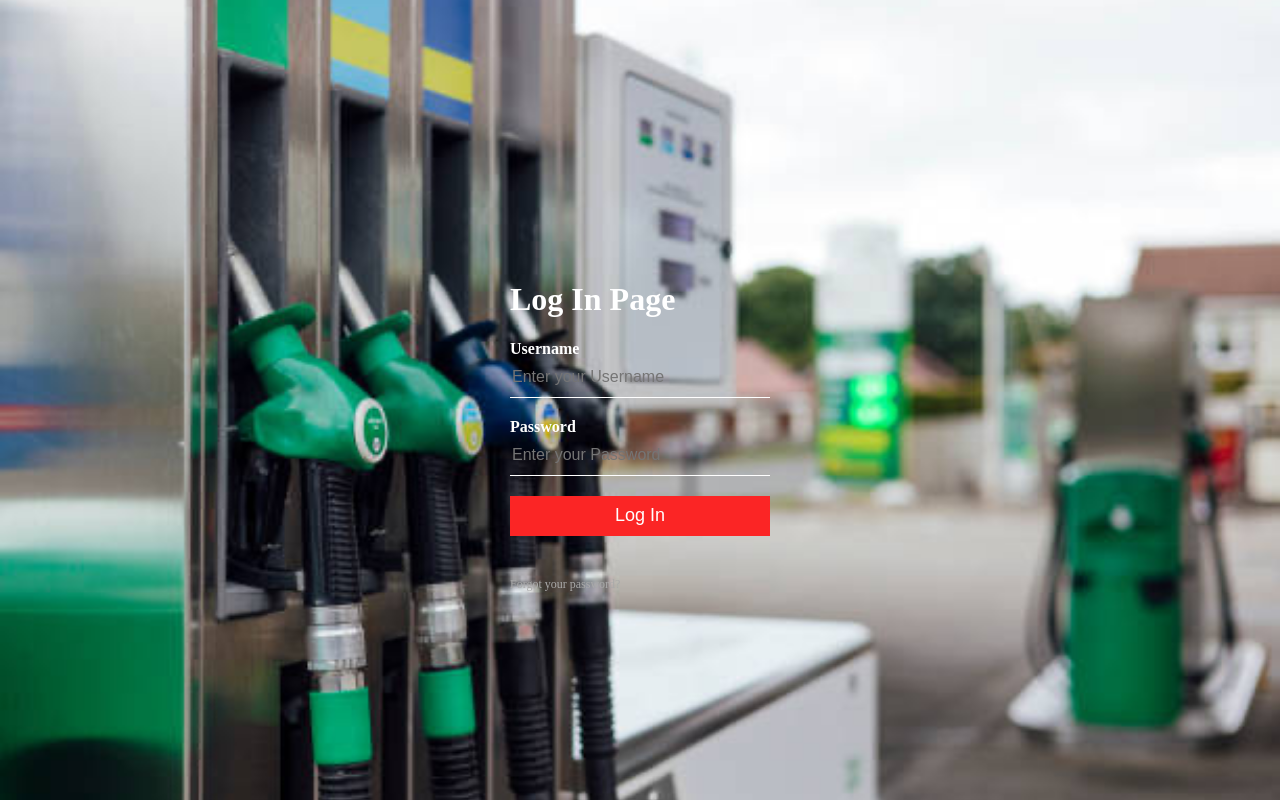
After one commit to atebeje1/Team8Project, a PHP site: page / in a window 1280 px wide. The commit adds this page. Run offline with PHP 8.4, Linux system fonts and the light colour scheme.

Commit message:
Add files via upload

```diff
--- /dev/null
+++ b/index.html
@@ -0,0 +1,20 @@
+<html>
+<head>
+<title> Login Form </title>
+    <link rel="stylesheet" type="text/css" href="style.css">
+<body>
+    <div class = "loginForm">
+        <h1> Log In Page </h1>
+        <form>
+            <p>Username</p>
+            <input type="text" name="" placeholder="Enter your Username">
+            <p>Password</p>
+            <input type="password" name="" placeholder="Enter your Password"><br>
+            <input type="submit" name="" value="Log In"><br><br>
+            <a href="#">Forgot your password?</a><br>
+        </form>
+
+    </div>
+</body>
+</head>
+</html>
--- a/style.css
+++ b/style.css
@@ -1,85 +1,73 @@
-:root {
-    --primary-color: black;
-    --hover-color: lightgray;
-    --alt-text-color: white;
-}
-#header {
-    background-color: var(--primary-color);
-    position: relative;
-    left: 0%;
-    top: 0%;
-    height: 12.5%;
-    width: 100%;
-}
-#page {
-    position: relative;
-}
-#toggle-wrapper {
-    position: fixed;
-    height: 12.5%;
-    left: 0%;
-    top: 0%;
-}
-#toggle {
-    position: relative;
-    left: 7.5%;
-    top: 7.5%;
-    width: 75%;
-    height: 75%;
-}
-#toggle-wrapper:hover {
-    background-color: var(--hover-color);
-    cursor: pointer;
-}
-#name {
-    position: fixed;
-    left: 5%;
-    top: -1.5%;
-}
-#menu {
-    background-color: var(--primary-color);
-    color: var(--alt-text-color);
-    text-align: center;
-    position: fixed;
-    left: 0%;
-    top: 0%;
-    width: 25%;
-    height: 100%;
-    overflow-y:auto;
-}
-.menuBtns {
-    background-color: transparent;
-    color: var(--alt-text-color);
-    font-size: 100%;
-    position: relative;
-    left: 0%;
-    width: 100%;
-    height: auto;
-    border: 0px;
-}
-.menuBtns:hover {
-    background-color: var(--hover-color);
-    color: black;
-    cursor: pointer;
-}
-#filler {
-    position: relative;
-    font-size: larger;
-    top: 15%;
-}
-#collapse {
-    position: relative;
-    top: 0%;
-    background-color: lightcoral;
-    color: black;
-    cursor: pointer;
-    left: 0%;
-    width: 100%;
-    height: auto;
-    border: 0px;
-    top: 25%;
+body{
+	margin: 0;
+	padding: 0;
+	background: url(pic.png);
+	background-size: cover;
+	background-position: center;
 
 }
-#collapse:hover {
-    background-color: rosybrown;
+
+.loginForm{
+	width: 320px;
+	height: 420px;
+	backgroudn: #000;
+	color: #fff;
+	top: 50%;
+	left: 50%;
+	position: absolute;
+	transform: translate(-50%, -50%);
+	box-sizing: border-box;
+	padding: 70px 30px;
+
 }
+
+.h1{
+	margin: 0;
+	padding: 0 0 20px;
+	text-align: center;
+	font-size: 21px;
+
+}
+
+.loginForm p{
+	margin: 0;
+	padding: 0;
+	font-weight: bold;
+
+}
+.loginForm input{
+	width: 100%;
+	margin-bottom: 20px;
+}
+
+.loginForm input[type="text"], input[type="password"]
+{
+	border: none;
+	border-bottom: 1px solid #fff;
+	background: transparent;
+	outline: none;
+	height: 40px;
+	color: #fff;
+	font-size: 16px;
+}
+
+.loginForm input[type="submit"]
+{
+	border: none;
+	outline: none;
+	height: 40px;
+	background: #fb2525;
+	color: #fff;
+	font-size: 18px;
+	border: 20px;
+}
+.loginForm a{
+	text-decoration: none;
+	font-size: 12px;
+	line-height: 20px;
+	color: darkgrey;
+}
+.loginForm a:hover
+{
+	color: #ffc107;
+}
```
Also changed, not shown: pic.png (added).
